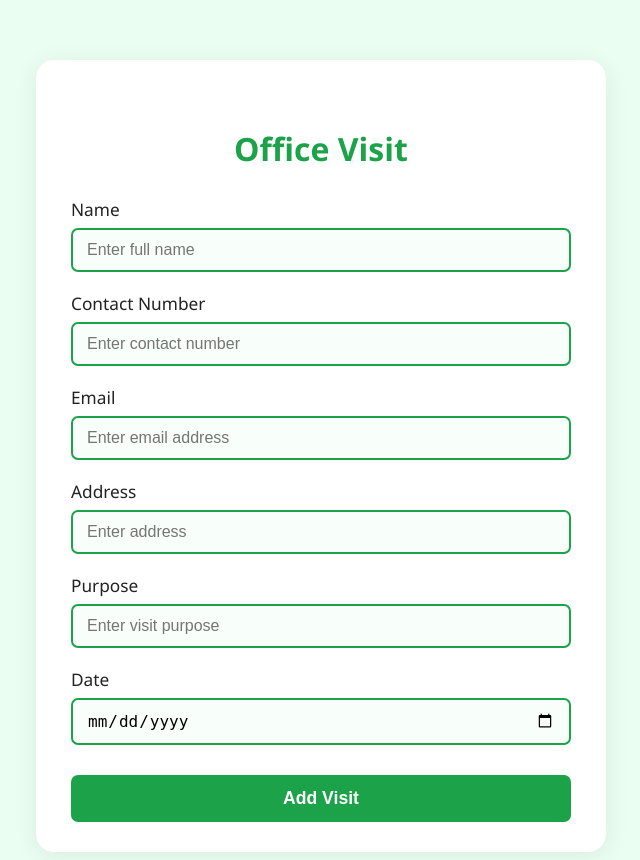
After one commit to RupSagarGautam/CLMS, a Django app: page /staff/office-visit/ in a window 1280 px wide. The commit adds this page. Shown: the whole page, without its empty margins (319-959 px from the left). Run offline with Django 5.2, Linux system fonts and the light colour scheme; a user stored in the database is signed in.

Commit message:
offile Visit

```diff
--- a/cms/urls.py
+++ b/cms/urls.py
@@ -29,5 +29,5 @@ urlpatterns = [
     path('reset-password/', clientapp_views.reset_password, name='reset_password'),
     path('forgot-password/', clientapp_views.forgot_password, name='forgot_password'),
     path('verify-otp/', clientapp_views.verify_otp, name='verify_otp'),
-    path('office-visit/', staff_views.office_visit, name='office_visit'),
+    path('staff/office-visit/', staff_views.Office_Visit, name='office_visit'),
 ]
--- a/cms/views.py
+++ b/cms/views.py
@@ -46,6 +46,7 @@ def staff_login(request):
         return render(request, 'pages/login.html', {'errors': errors})
 
     return render(request, 'pages/login.html')
+
 @login_required(login_url="/log-in")
 def logoutUser(request):
     logout(request)
--- a/staff/views.py
+++ b/staff/views.py
@@ -2,5 +2,5 @@ from django.shortcuts import render
 from django.contrib.auth.decorators import login_required
 
 @login_required(login_url="/log-in")
-def office_visit(request):
-    return render(request, 'staff/OffileVisit.html')
+def Office_Visit(request):
+    return render(request, 'pages/staff/Office_Visit.html')
--- a/static/css/officevisit.css
+++ b/static/css/officevisit.css
@@ -1,23 +1,33 @@
-.form-container {
-    max-width: 400px;
-    margin: 50px auto;
-    padding: 30px 25px;
-    background: #fff;
-    border-radius: 8px;
-    box-shadow: 0 2px 8px rgba(0,0,0,0.1);
+body {
+    background: #eafff2;
+    min-height: 100vh;
+    margin: 0;
+    font-family: 'Segoe UI', Arial, sans-serif;
 }
 
-.form-container h2 {
+.form-container {
+    max-width: 500px;
+    margin: 60px auto;
+    padding: 40px 35px 30px 35px;
+    background: #fff;
+    border-radius: 18px;
+    box-shadow: 0 4px 24px rgba(0,0,0,0.08);
+}
+
+.form-title {
     text-align: center;
-    margin-bottom: 20px;
-    color: #333;
+    margin-bottom: 28px;
+    color: #1ca34a;
+    font-size: 2rem;
+    font-weight: 600;
 }
 
 label {
     display: block;
-    margin-bottom: 6px;
-    color: #444;
+    margin-bottom: 7px;
+    color: #222;
     font-weight: 500;
+    font-size: 1.08rem;
 }
 
 input[type="text"],
@@ -25,26 +35,38 @@ input[type="email"],
 input[type="tel"],
 input[type="date"] {
     width: 100%;
-    padding: 8px 10px;
-    margin-bottom: 16px;
-    border: 1px solid #ccc;
-    border-radius: 4px;
+    padding: 11px 14px;
+    margin-bottom: 20px;
+    border: 2px solid #1ca34a;
+    border-radius: 7px;
     font-size: 1rem;
     box-sizing: border-box;
+    outline: none;
+    transition: border 0.2s;
+    background: #f8fffa;
+}
+
+input[type="text"]:focus,
+input[type="email"]:focus,
+input[type="tel"]:focus,
+input[type="date"]:focus {
+    border-color: #158c3f;
 }
 
 button[type="submit"] {
     width: 100%;
-    padding: 10px;
-    background: #007bff;
+    padding: 13px;
+    background: #1ca34a;
     color: #fff;
     border: none;
-    border-radius: 4px;
-    font-size: 1rem;
+    border-radius: 7px;
+    font-size: 1.1rem;
+    font-weight: 600;
     cursor: pointer;
     transition: background 0.2s;
+    margin-top: 10px;
 }
 
 button[type="submit"]:hover {
-    background: #0056b3;
+    background: #158c3f;
 }
--- /dev/null
+++ b/templates/pages/staff/Office_Visit.html
@@ -0,0 +1,35 @@
+<!DOCTYPE html>
+<html lang="en">
+<head>
+    <meta charset="UTF-8">
+    <meta name="viewport" content="width=device-width, initial-scale=1.0">
+    <title>Office Visit Form</title>
+    <link rel="stylesheet" href="/static/css/officevisit.css">
+</head>
+<body>
+    <div class="form-container">
+        <h2 class="form-title">Office Visit</h2>
+        <form action="" method="post">
+            <label for="name">Name</label>
+            <input type="text" id="name" name="name" placeholder="Enter full name" required>
+
+            <label for="contact">Contact Number</label>
+            <input type="tel" id="contact" name="contact" placeholder="Enter contact number" required>
+
+            <label for="email">Email</label>
+            <input type="email" id="email" name="email" placeholder="Enter email address" required>
+
+            <label for="address">Address</label>
+            <input type="text" id="address" name="address" placeholder="Enter address" required>
+
+            <label for="purpose">Purpose</label>
+            <input type="text" id="purpose" name="purpose" placeholder="Enter visit purpose" required>
+
+            <label for="date">Date</label>
+            <input type="date" id="date" name="date" required>
+
+            <button type="submit">Add Visit</button>
+        </form>
+    </div>
+</body>
+</html>
```
Also changed, not shown: templates/staff/OfficeVisit.html (deleted, +0 -35 lines), db.sqlite3, templates/pages/staff/Client_Visit.html (added), templates/pages/staff/College_SchoolVisit.html (added), templates/pages/staff/Online_Class.html (added).
